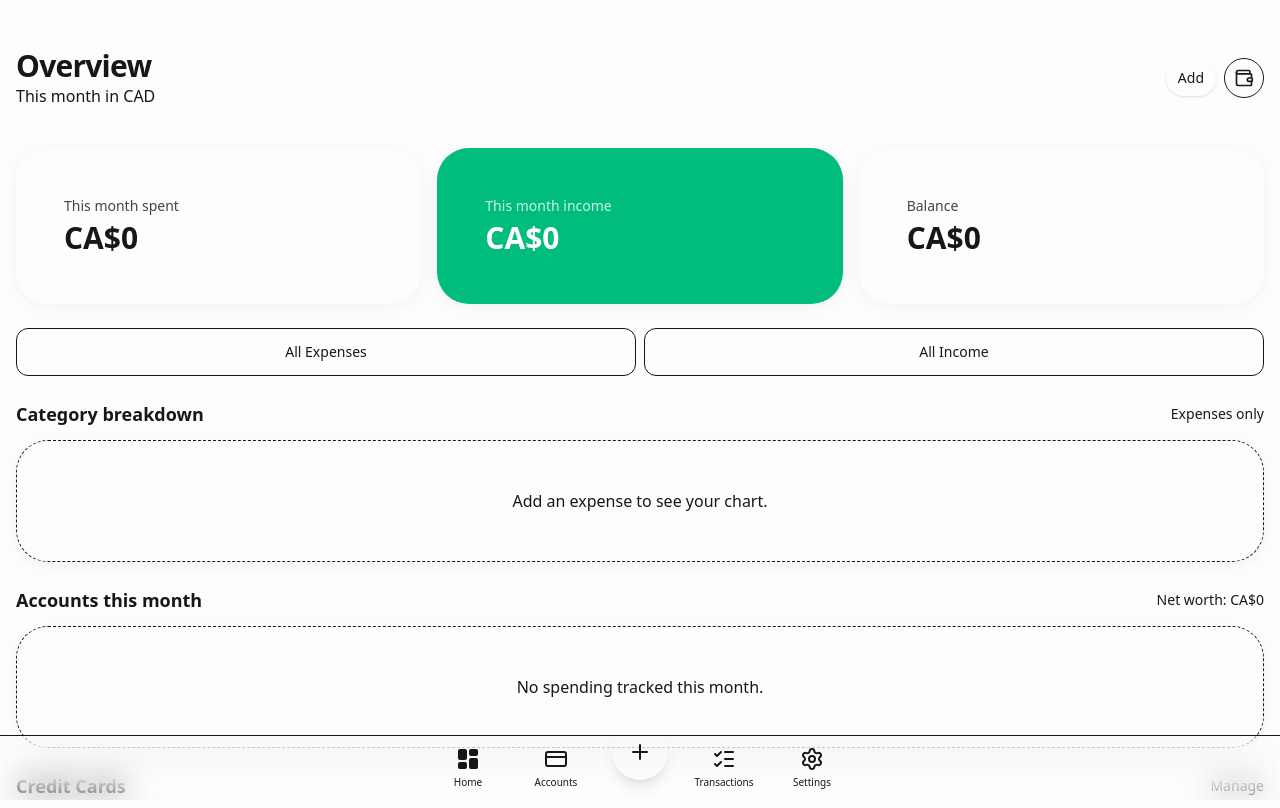
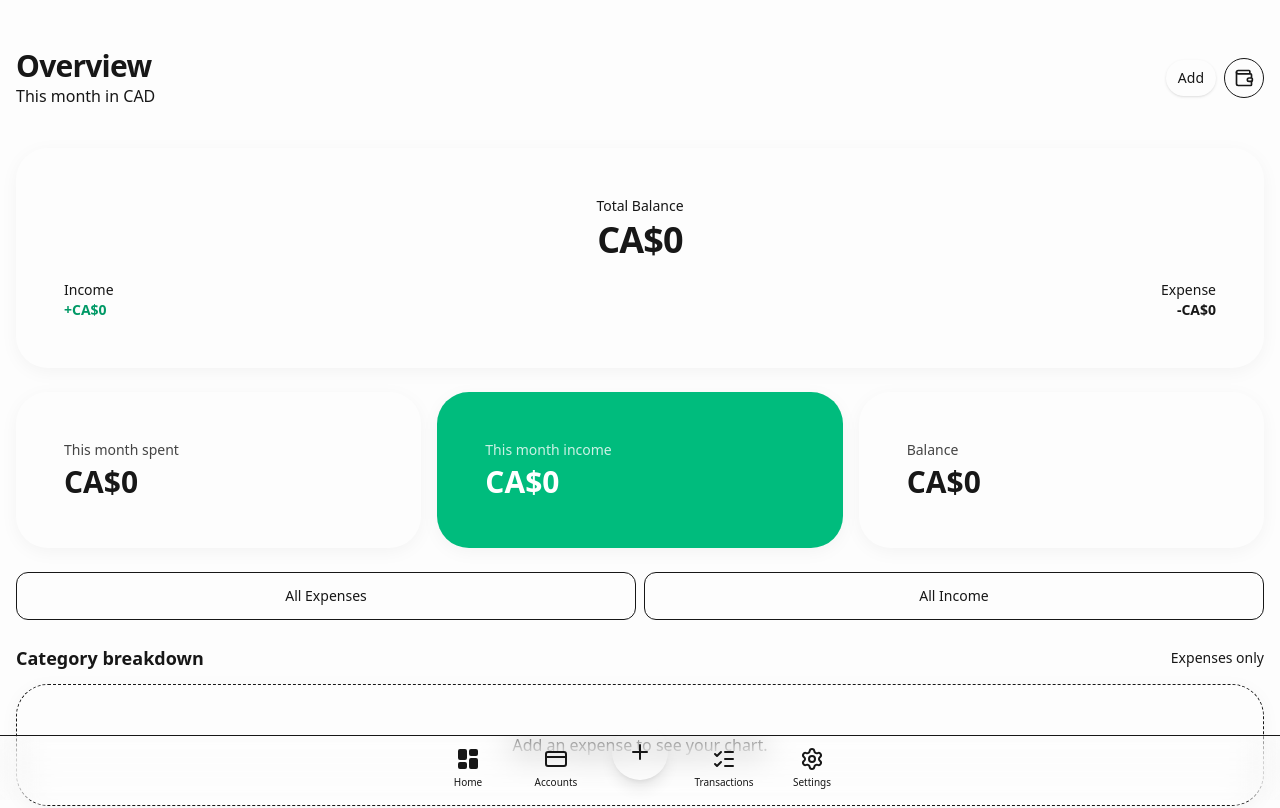
Before and after one commit to WenzhiMichael/My-accounting-app, a Next.js app: page / in a window 1280 px wide. Shown: the top 808 px of the page. Built offline with nearby package versions, Linux system fonts and the light colour scheme.

Commit message:
Add total summary cards to dashboard

```diff
--- a/app/page.tsx
+++ b/app/page.tsx
@@ -45,6 +45,14 @@ export default function Dashboard() {
 
   const monthBalance = monthIncome - monthExpense
 
+  const totalBalance = accounts.reduce((sum, account) => sum + account.balance, 0)
+  const totalIncome = transactions
+    .filter(tx => tx.type === 'INCOME')
+    .reduce((sum, tx) => sum + tx.amount, 0)
+  const totalExpense = transactions
+    .filter(tx => tx.type === 'EXPENSE')
+    .reduce((sum, tx) => sum + tx.amount, 0)
+
   const expenseByCategory = useMemo(() => categories
     .map(cat => {
       const value = monthlyTransactions
@@ -89,6 +97,40 @@ export default function Dashboard() {
           </Link>
         </div>
       </header>
+
+      {/* Overall summary */}
+      <section>
+        <Card className="bg-muted/40 border-none">
+          <CardContent className="p-6 space-y-5">
+            <div className="text-center space-y-1">
+              <p className="text-sm text-muted-foreground">Total Balance</p>
+              <h2
+                className={cn(
+                  "text-4xl font-bold tracking-tight",
+                  totalBalance < 0 ? "text-destructive" : "text-foreground"
+                )}
+              >
+                CA${totalBalance.toLocaleString()}
+              </h2>
+            </div>
+            <div className="flex items-center justify-between gap-4 text-sm">
+              <div className="flex flex-col">
+                <span className="text-muted-foreground">Income</span>
+                <span className="font-semibold text-emerald-600">
+                  +CA${totalIncome.toLocaleString()}
+                </span>
+              </div>
+              <div className="h-8 w-px bg-border" />
+              <div className="flex flex-col items-end">
+                <span className="text-muted-foreground">Expense</span>
+                <span className="font-semibold text-destructive">
+                  -CA${totalExpense.toLocaleString()}
+                </span>
+              </div>
+            </div>
+          </CardContent>
+        </Card>
+      </section>
 
       {/* Monthly summary */}
       <section className="grid grid-cols-1 sm:grid-cols-3 gap-4">
```
